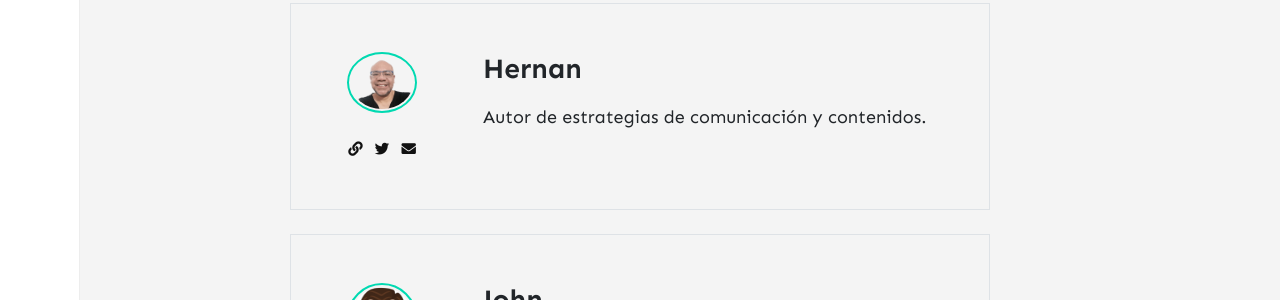
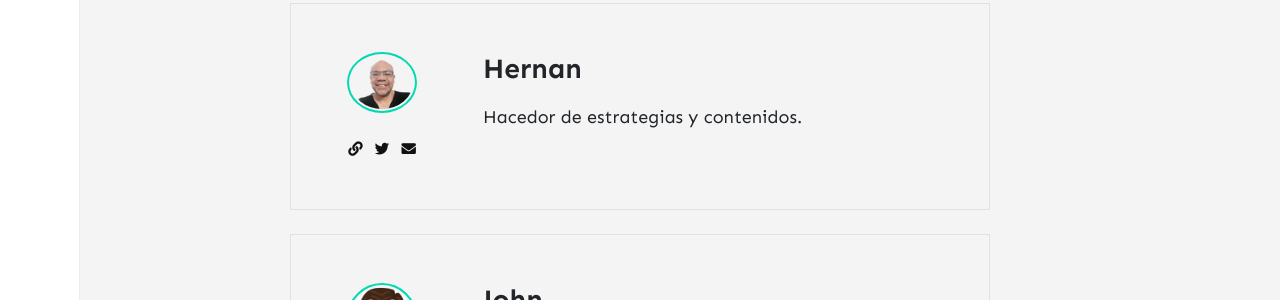
Before and after one commit to kanancho/unpardelineas, a Jekyll site: the page built from _pages/authors.html, in a window 1280 px wide. Shown: the part 341-641 px from the top of the page. Built offline with Jekyll 4.4.1, drawn with Linux system fonts in a browser that asks for light colours; nearby versions of some CDN libraries; comment, search, counter and statistics services are not loaded.

Commit message:
Update _config.yml

```diff
--- a/_config.yml
+++ b/_config.yml
@@ -21,7 +21,7 @@ authors:
     email: hernangarciaval@gmail.com
     web: https://www.hernangarciaval.com
     twitter: https://twitter.com/hernangarciaval
-    description: "Autor de estrategias de comunicación y contenidos."
+    description: "Hacedor de estrategias y contenidos."
   john:
     name: John
     display_name: John
```
